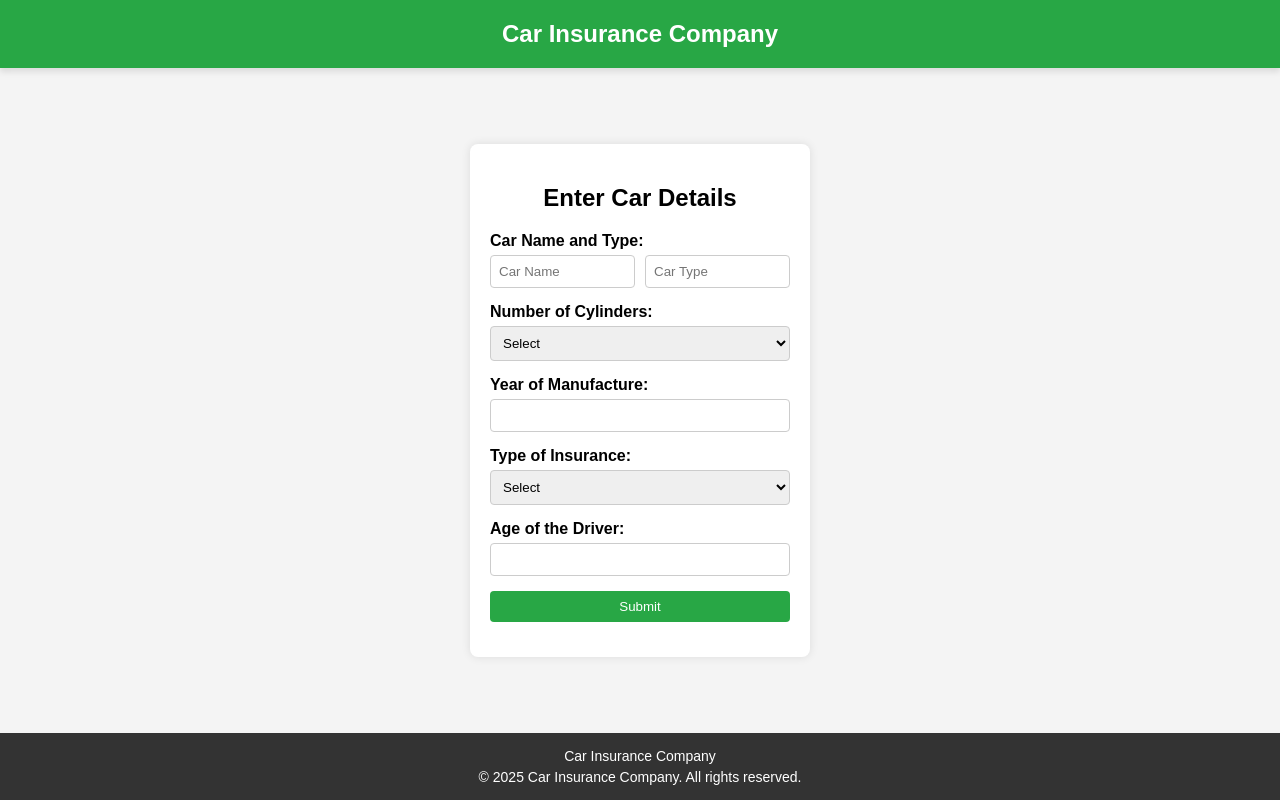
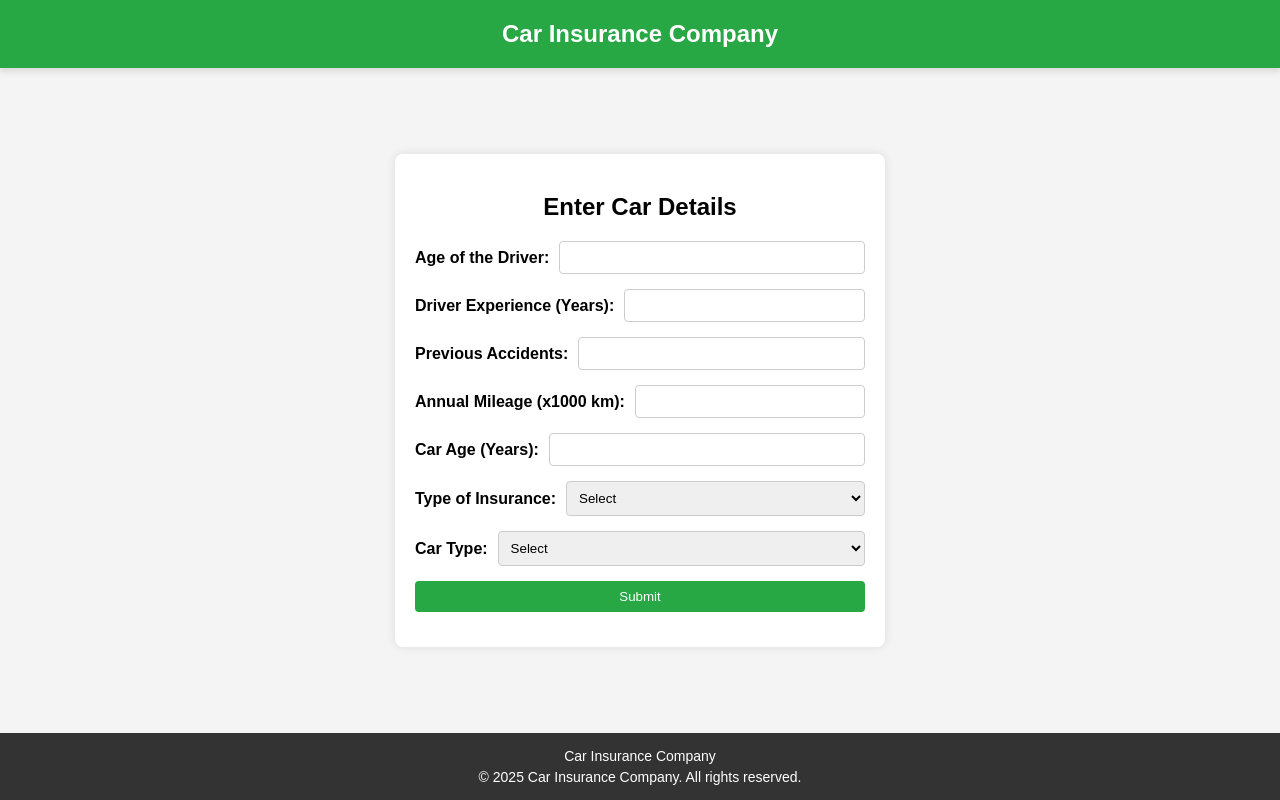
Before and after one commit to Meshal6299/Insurance-Prediction, a Flask app: page / in a window 1280 px wide. Run offline with Flask 3, Linux system fonts and the light colour scheme.

Commit message:
changed inputs and lebales

```diff
--- a/static/style.css
+++ b/static/style.css
@@ -1,4 +1,4 @@
- /* General Styles */
+/* General Styles */
 body {
     font-family: Arial, sans-serif;
     background-color: #f4f4f4;
@@ -41,7 +41,7 @@ body {
     padding: 20px;
     border-radius: 8px;
     box-shadow: 0 0 10px rgba(0, 0, 0, 0.1);
-    width: 300px;
+    width: 450px; /* Increased width to accommodate labels and inputs on one line */
 }
 
 .form-container h2 {
@@ -49,22 +49,26 @@ body {
     margin-bottom: 20px;
 }
 
+/* Form Group Styles */
 .form-group {
+    display: flex;
+    justify-content: space-between;
+    align-items: center;
     margin-bottom: 15px;
 }
 
 .form-group label {
-    display: block;
-    margin-bottom: 5px;
+    margin-right: 10px; /* Space between label and input */
     font-weight: bold;
+    white-space: nowrap; /* Prevents the label from wrapping */
 }
 
 .form-group input, .form-group select {
-    width: 100%;
+    flex-grow: 1;
     padding: 8px;
-    box-sizing: border-box;
     border: 1px solid #ccc;
     border-radius: 4px;
+    box-sizing: border-box;
 }
 
 .form-group input[type="submit"] {
@@ -72,19 +76,11 @@ body {
     color: white;
     border: none;
     cursor: pointer;
+    width: 100%; /* Full width button */
 }
 
 .form-group input[type="submit"]:hover {
     background-color: #218838;
-}
-
-.form-group .split-fields {
-    display: flex;
-    gap: 10px;
-}
-
-.form-group .split-fields input {
-    width: 50%;
 }
 
 /* Bottom Section: Copyright */
--- a/templates/index.html
+++ b/templates/index.html
@@ -18,137 +18,64 @@
         <div class="form-container">
             <h2>Enter Car Details</h2>
             <form id="carDetailsForm" action="#" method="post">
-                <!-- Car Name and Car Type -->
-                <div class="form-group">
-                    <label for="carName">Car Name and Type:</label>
-                    <div class="split-fields">
-                        <input type="text" id="carName" name="carName" placeholder="Car Name" required>
-                        <input type="text" id="carType" name="carType" placeholder="Car Type" required>
-                    </div>
+
+                <!-- Form fields arranged with labels on the left -->
+                <div class="form-group row">
+                    <label for="driverAge">Age of the Driver:</label>
+                    <input type="number" id="driverAge" name="driverAge" min="18" max="100" required>
                 </div>
 
-                <!-- Number of Cylinders -->
-                <div class="form-group">
-                    <label for="cylinders">Number of Cylinders:</label>
-                    <select id="cylinders" name="cylinders" required>
-                        <option value="">Select</option>
-                        <option value="4">4</option>
-                        <option value="6">6</option>
-                        <option value="8">8</option>
-                    </select>
+                <div class="form-group row">
+                    <label for="driverExperience">Driver Experience (Years):</label>
+                    <input type="number" id="driverExperience" name="driverExperience" min="0" max="82" required>
                 </div>
 
-                <!-- Year of Manufacture -->
-                <div class="form-group">
-                    <label for="year">Year of Manufacture:</label>
-                    <input type="number" id="year" name="year" min="1900" max="2023" required>
+                <div class="form-group row">
+                    <label for="previousAccidents">Previous Accidents:</label>
+                    <input type="number" id="previousAccidents" name="previousAccidents" min="0" required>
                 </div>
 
-                <!-- Type of Insurance -->
-                <div class="form-group">
+                <div class="form-group row">
+                    <label for="annualMileage">Annual Mileage (x1000 km):</label>
+                    <input type="number" id="annualMileage" name="annualMileage" min="0" required>
+                </div>
+
+                <div class="form-group row">
+                    <label for="carAge">Car Age (Years):</label>
+                    <input type="number" id="carAge" name="carAge" min="0" required>
+                </div>
+
+                <div class="form-group row">
                     <label for="insurance">Type of Insurance:</label>
                     <select id="insurance" name="insurance" required>
                         <option value="">Select</option>
                         <option value="comprehensive">Comprehensive</option>
-                        <option value="third_party">Against Third Parties</option>
+                        <option value="third_party">Third Party</option>
                     </select>
                 </div>
 
-                <!-- Age of the Driver -->
-                <div class="form-group">
-                    <label for="driverAge">Age of the Driver:</label>
-                    <input type="number" id="driverAge" name="driverAge" min="18" max="100" required>
+                <div class="form-group row">
+                    <label for="carType">Car Type:</label>
+                    <select id="carType" name="carType" required>
+                        <option value="">Select</option>
+                        <option value="suv">SUV</option>
+                        <option value="pickup">Pickup</option>
+                        <option value="sedan">Sedan</option>
+                        <option value="hatchback">Hatchback</option>
+                    </select>
                 </div>
 
-                <!-- Submit Button -->
-                <div class="form-group">
+                <div class="form-group row">
                     <input type="submit" value="Submit">
                 </div>
             </form>
         </div>
     </div>
 
-    <!-- Bottom Section: Copyright -->
+    <!-- Bottom Section -->
     <div class="bottom-section">
         <p>Car Insurance Company</p>
         <p>&copy; 2025 Car Insurance Company. All rights reserved.</p>
     </div>
-
-    <!-- Overlay -->
-    <div class="overlay" id="overlay"></div>
-
-    <!-- Display Data Section -->
-    <div class="display-data" id="displayData">
-        <h2>Entered Data</h2>
-        <p><strong>Car Name:</strong> <span id="displayCarName"></span></p>
-        <p><strong>Car Type:</strong> <span id="displayCarType"></span></p>
-        <p><strong>Number of Cylinders:</strong> <span id="displayCylinders"></span></p>
-        <p><strong>Year of Manufacture:</strong> <span id="displayYear"></span></p>
-        <p><strong>Type of Insurance:</strong> <span id="displayInsurance"></span></p>
-        <p><strong>Age of the Driver:</strong> <span id="displayDriverAge"></span></p>
-        <p><strong>Insurance Estimate:</strong> $<span id="displayEstimate"></span></p>
-        <button class="close-btn" id="closeBtn">Close</button>
-        <button class="close-btn" id="clearBtn">Clear</button>
-    </div>
-
-    <script>
-
-        // Handle form submission
-        document.getElementById('carDetailsForm').addEventListener('submit', function(event) {
-            event.preventDefault(); // Prevent form submission
-
-            // Get form values
-            const carName = document.getElementById('carName').value;
-            const carType = document.getElementById('carType').value;
-            const cylinders = document.getElementById('cylinders').value;
-            const year = document.getElementById('year').value;
-            const insurance = document.getElementById('insurance').value;
-            const driverAge = document.getElementById('driverAge').value;
-
-            // Display the values
-            document.getElementById('displayCarName').textContent = carName;
-            document.getElementById('displayCarType').textContent = carType;
-            document.getElementById('displayCylinders').textContent = cylinders;
-            document.getElementById('displayYear').textContent = year;
-            document.getElementById('displayInsurance').textContent = insurance;
-            document.getElementById('displayDriverAge').textContent = driverAge;
-
-            // Show the display data section and overlay
-            document.getElementById('displayData').style.display = 'block';
-            document.getElementById('overlay').style.display = 'block';
-
-            // Add blur effect to the main content
-            document.querySelector('.middle-section').classList.add('blur');
-            document.querySelector('.top-section').classList.add('blur');
-            document.querySelector('.bottom-section').classList.add('blur');
-        });
-
-        // Handle close button click
-        document.getElementById('closeBtn').addEventListener('click', function() {
-            // Hide the display data section and overlay
-            document.getElementById('displayData').style.display = 'none';
-            document.getElementById('overlay').style.display = 'none';
-
-            // Remove blur effect from the main content
-            document.querySelector('.middle-section').classList.remove('blur');
-            document.querySelector('.top-section').classList.remove('blur');
-            document.querySelector('.bottom-section').classList.remove('blur');
-        });
-
-        // Handle clear button click
-        document.getElementById('clearBtn').addEventListener('click', function() {
-            // Clear the form inputs
-            document.getElementById('carDetailsForm').reset();
-
-            // Hide the display data section and overlay
-            document.getElementById('displayData').style.display = 'none';
-            document.getElementById('overlay').style.display = 'none';
-
-            // Remove blur effect from the main content
-            document.querySelector('.middle-section').classList.remove('blur');
-            document.querySelector('.top-section').classList.remove('blur');
-            document.querySelector('.bottom-section').classList.remove('blur');
-        });
-    </script>
 </body>
 </html>
```
